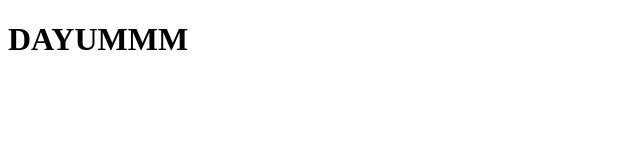
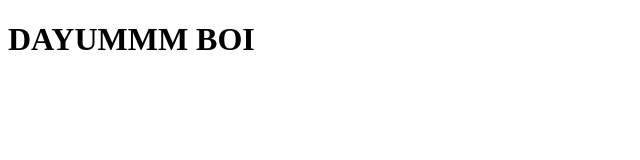
Before and after one commit to kingyact/kingyactayo.github.io, a plain HTML site: page docs/index.html in a window 1280 px wide. Shown: the whole page, without its empty margins (0-640 px from the left). Drawn offline with Linux system fonts and the light colour scheme.

Commit message:
DAYUMMM BOI

```diff
--- a/docs/index.html
+++ b/docs/index.html
@@ -2,7 +2,7 @@
 <html>
 <body>
 
-<h1>DAYUMMM</h1>
+<h1>DAYUMMM BOI</h1>
 
 
 </body>
```
Also changed, not shown: 2 other files.
